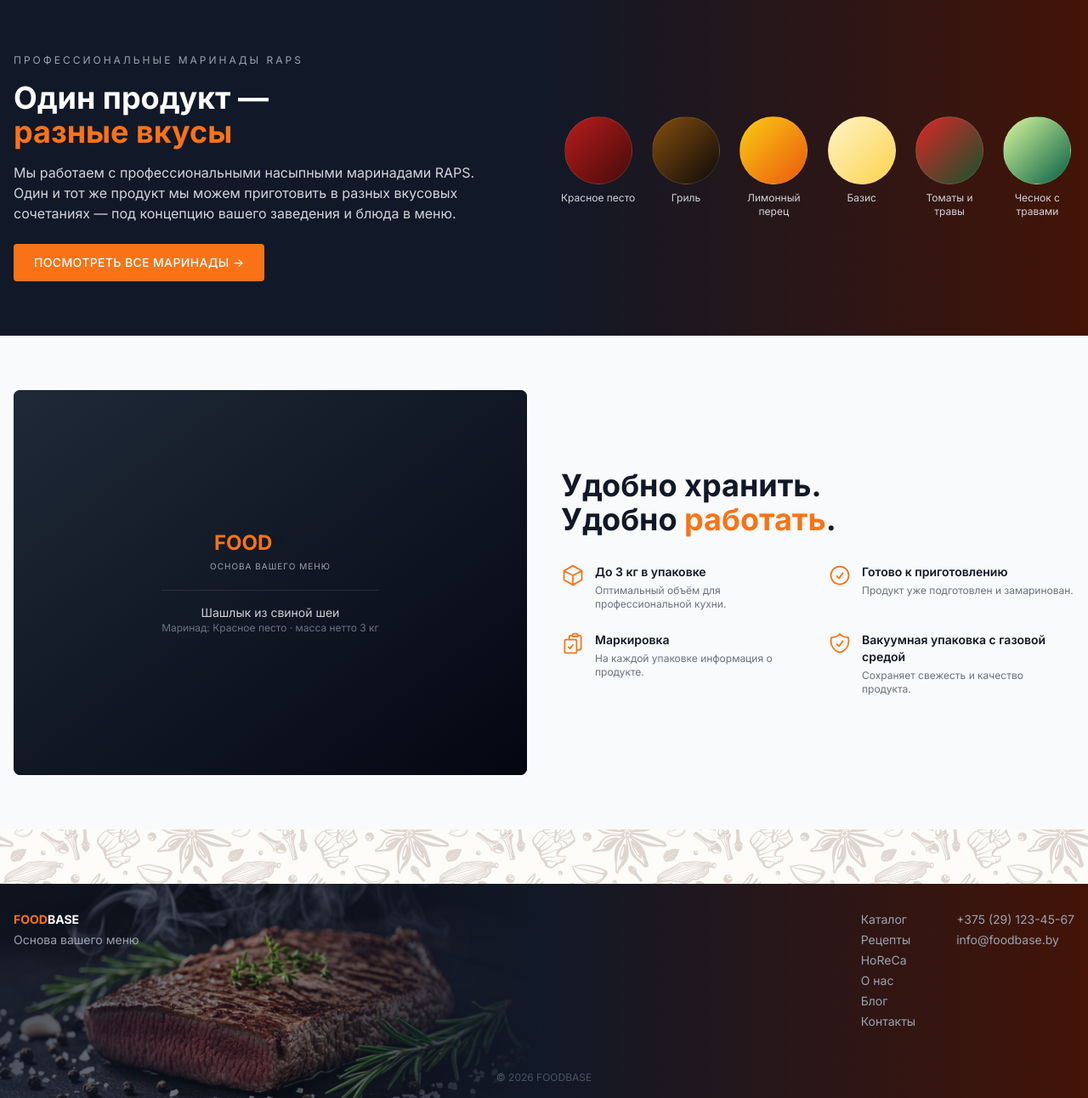
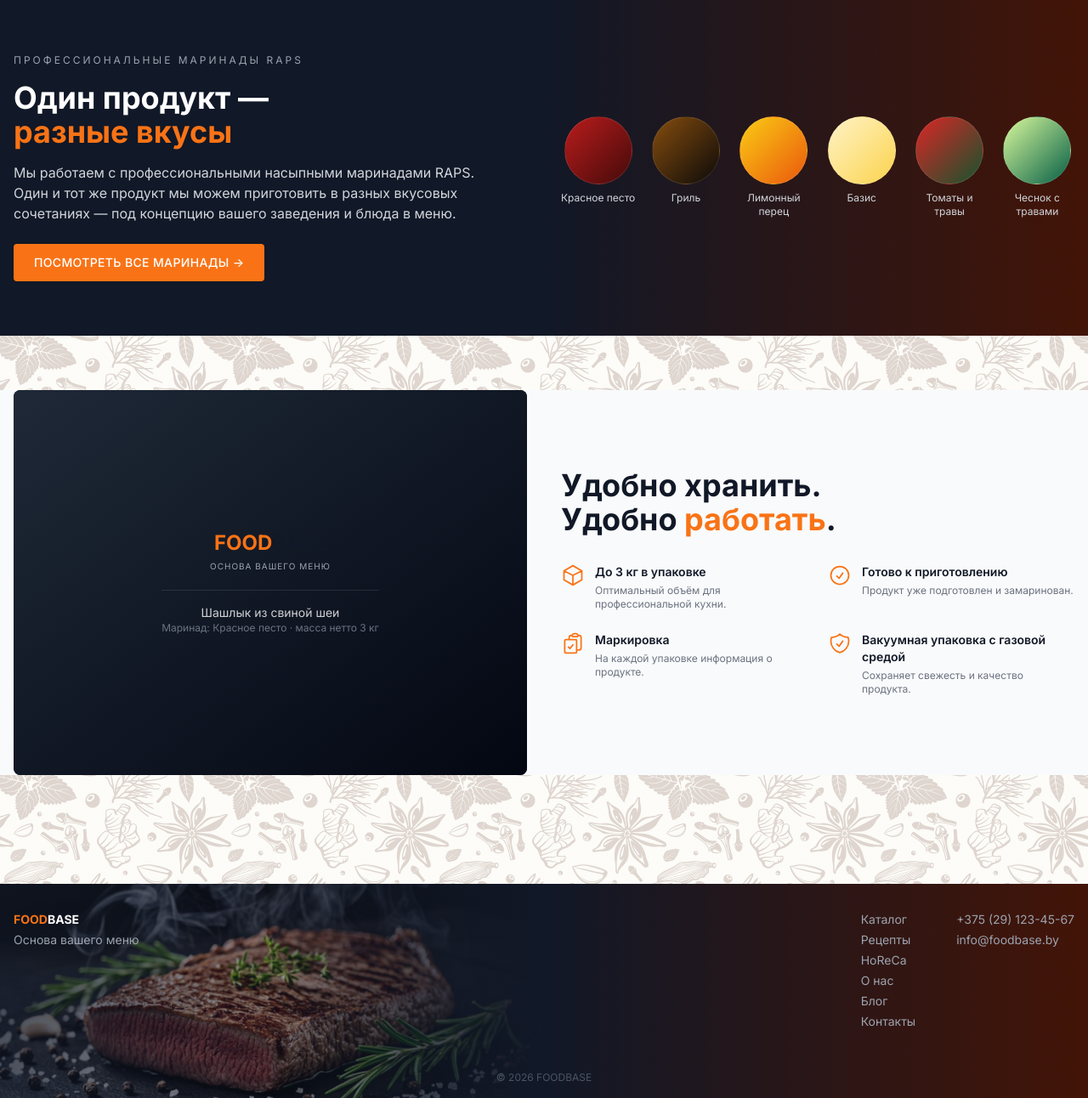
Before and after one commit to PaulBar3/horeca, a Django app: page / in a window 1280 px wide. Shown: the part 1674-2966 px from the top of the page at 85% size. Run offline with Django 5.2, Linux system fonts and the light colour scheme; data comes from the database, SQL or seed files in the repository; data that the repository does not hold is empty.

Commit message:
изменение разметки контейнера

```diff
--- a/templates/core/home.html
+++ b/templates/core/home.html
@@ -166,7 +166,8 @@
 
 {# ===== УДОБНО ХРАНИТЬ ===== #}
 <section>
-    <div class="max-w-7xl mx-auto bg-gray-50 px-4 py-16 grid lg:grid-cols-2 gap-10 items-center">
+    <div class="max-w-7xl mx-auto lg:py-16">
+        <div class="bg-gray-50 px-4 py-16 lg:py-0 grid lg:grid-cols-2 gap-10 items-center">
         {# ФОТО упаковки: заменить блок на <img> #}
         <div class="rounded-lg overflow-hidden bg-gray-900 aspect-[4/3] relative flex items-center justify-center">
             <div class="absolute inset-0 bg-gradient-to-br from-gray-800 to-gray-950" aria-hidden="true"></div>
@@ -210,6 +211,7 @@
                 </div>
             </div>
         </div>
+        </div>
     </div>
 </section>
 
```
